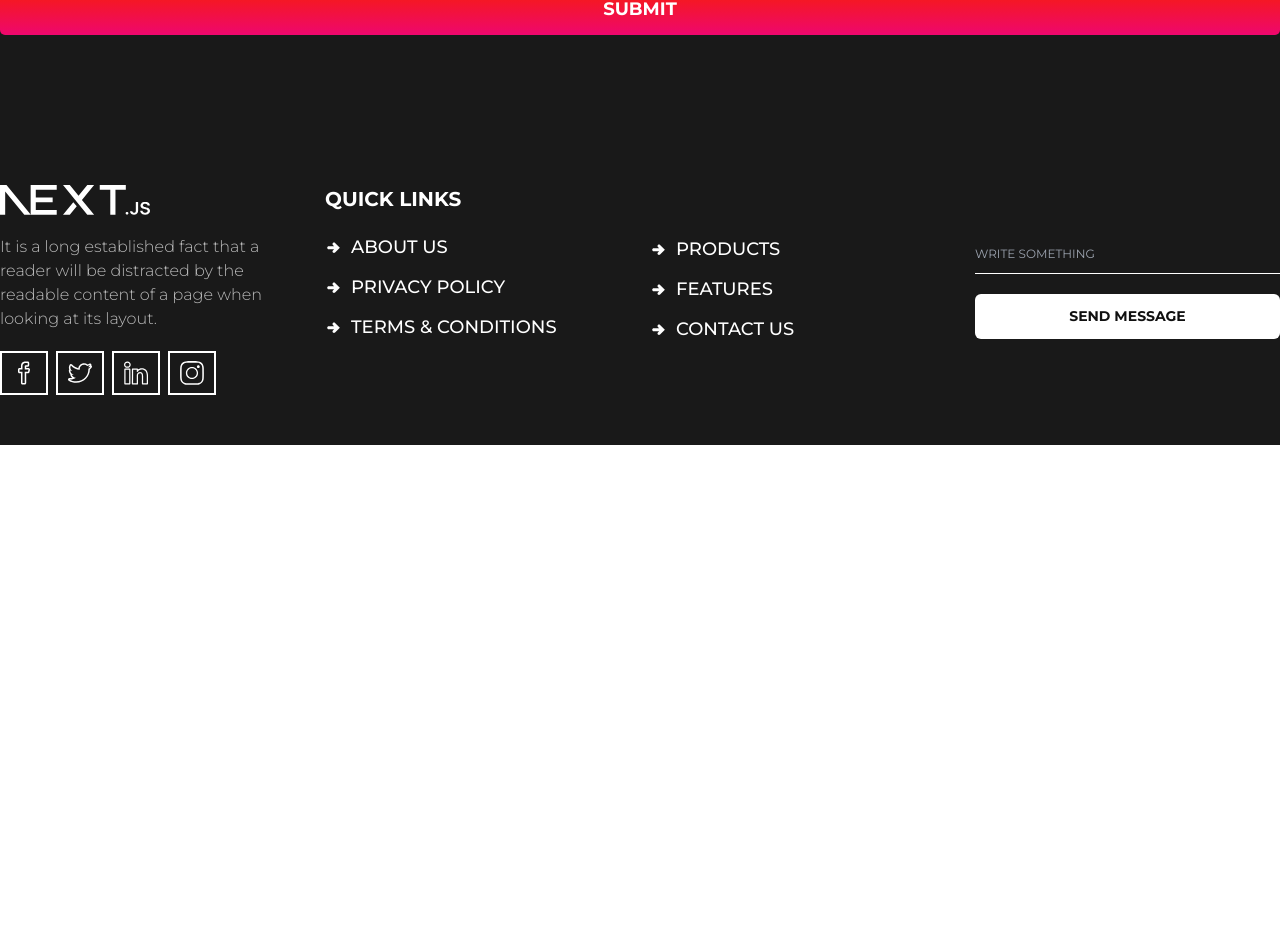
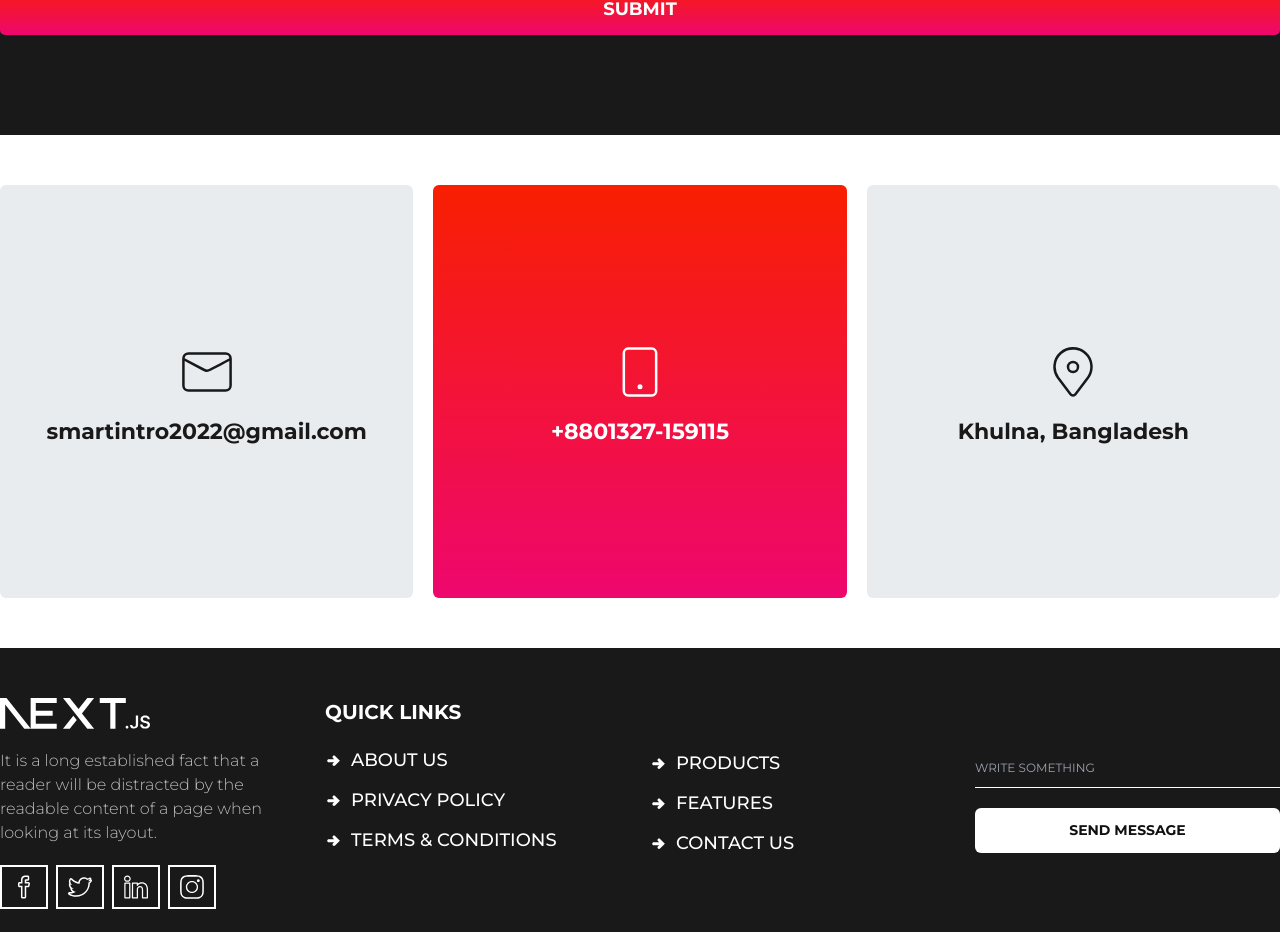
Before and after one commit to jayen123/SmartIntro, a Next.js app: page /contact in a window 1280 px wide. Shown: the part 999-1931 px from the top of the page. Before the commit the page ends 1444 px from the top, so only its background shows below. Built offline with nearby package versions, Linux system fonts and the light colour scheme.

Commit message:
Deploy Commit

```diff
--- /dev/null
+++ b/src/app/components/contactInfo.jsx
@@ -0,0 +1,35 @@
+import React from 'react'
+import { CiMail,CiMobile2,CiLocationOn } from "react-icons/ci";
+export default function ContactInfo() {
+  return (
+    <>
+        <section className="py-[50px]">
+            <div className="container">
+                <div className="row">
+                    <div className="grid grid-cols-1 gap-5 px-[10px] md:px-0 md:grid-cols-3">
+                        <div className="flex flex-col justify-center items-center gap-5 bg-lgray p-5 rounded-md aspect-square font-mont font-bold text-lblack">
+                            <span className="text-4xl md:text-6xl">
+                                <CiMail/>
+                            </span>
+                            <span className="text-sm md:text-[22px]">smartintro2022@gmail.com</span>
+                        </div>
+                        <div className="bg-gradient-to-b from-lred bg-lpink flex flex-col justify-center items-center gap-5 p-5 rounded-md aspect-square font-mont font-bold text-white">
+                            <span className="text-4xl md:text-6xl">
+                                <CiMobile2/>
+                            </span>
+                            <span className="text-sm md:text-[22px]">+8801327-159115</span>
+                        </div>
+                        <div className="flex flex-col justify-center items-center gap-5 bg-lgray p-5 rounded-md aspect-square font-mont font-bold text-lblack">
+                            <span className="text-4xl md:text-6xl">
+                                <CiLocationOn/>
+                            </span>
+                            <span className="text-sm md:text-[22px]">Khulna,
+                                Bangladesh</span>
+                        </div>
+                    </div>
+                </div>
+            </div>
+        </section>
+    </>
+  )
+}
--- a/src/app/components/products.jsx
+++ b/src/app/components/products.jsx
@@ -45,7 +45,7 @@ const router = useRouter();
                             spaceBetween: 20,
                           },
                           768: {
-                            slidesPerView: 3,
+                            slidesPerView: 2,
                             spaceBetween: 20,
                           },
                           1024: {
--- a/src/app/contact/page.jsx
+++ b/src/app/contact/page.jsx
@@ -1,6 +1,7 @@
 import CommonHero from "../components/commonpage"
 import Input from "../components/input"
 import Label from "../components/inputlabel"
+import ContactInfo from "../components/contactInfo"
 
 export default function ContactUs() {
   return (
@@ -46,6 +47,7 @@ export default function ContactUs() {
                 </div>
             </div>
         </section>
+        <ContactInfo />
     </>
   )
 }
--- a/src/app/globals.css
+++ b/src/app/globals.css
@@ -52,3 +52,41 @@
         @apply block
     }
 }
+
+
+/* loader css */
+
+.loader-line {
+    width: 200px;
+    height: 3px;
+    position: relative;
+    overflow: hidden;
+    background-color: #ddd;
+    margin: 100px auto;
+    border-radius: 20px;
+}
+
+.loader-line:before {
+    content: "";
+    position: absolute;
+    left: -50%;
+    height: 3px;
+    width: 40%;
+    background-color: #EE076E;
+    animation: lineAnim 1s linear infinite;
+    border-radius: 20px;
+}
+
+@keyframes lineAnim {
+    0% {
+        left: -40%;
+    }
+    50% {
+        left: 20%;
+        width: 80%;
+    }
+    100% {
+        left: 100%;
+        width: 100%;
+    }
+}
--- /dev/null
+++ b/src/app/loading.jsx
@@ -0,0 +1,9 @@
+import React from 'react'
+
+export default function Loading() {
+  return (
+    <>
+        <div class="loader-line"></div>
+    </>
+  )
+}
```
